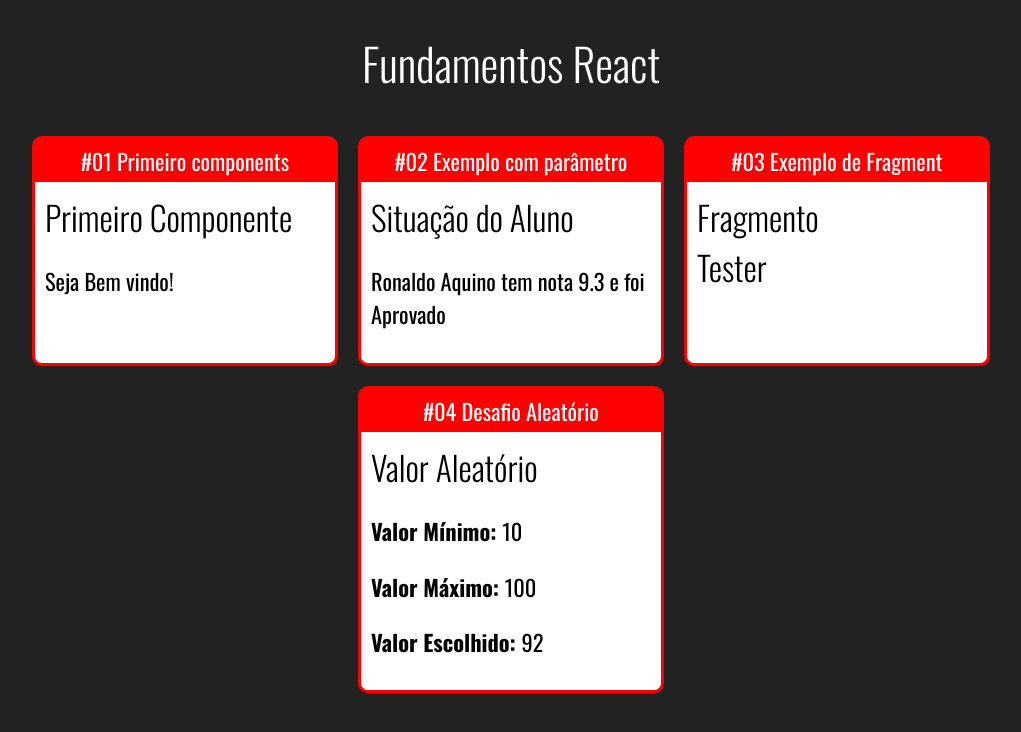
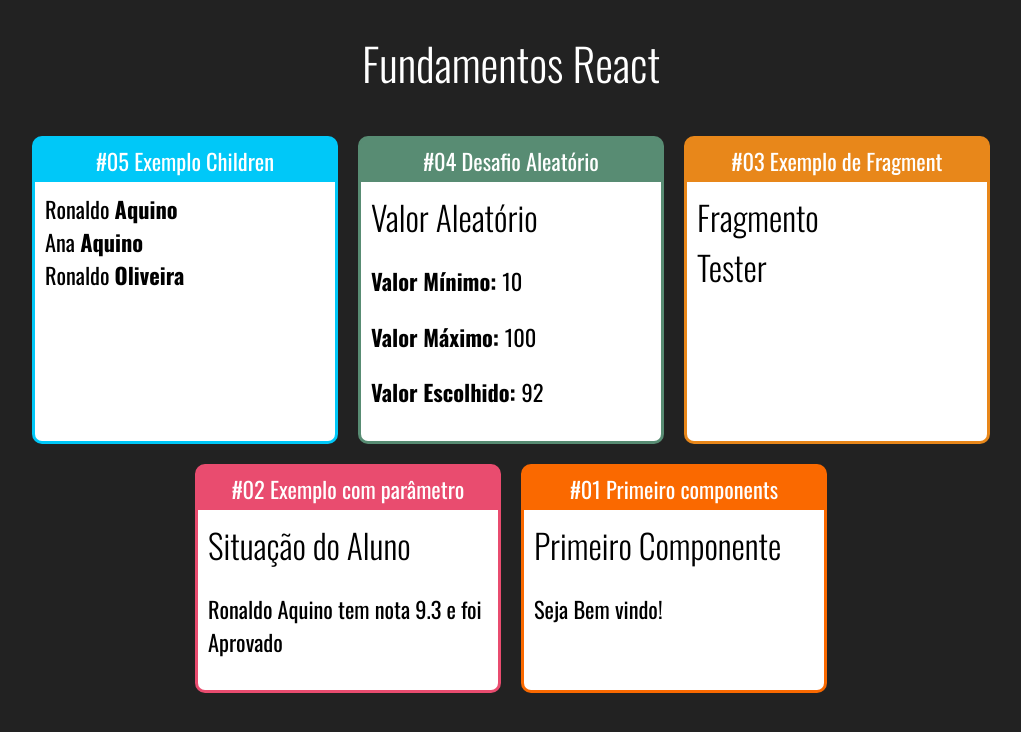
Before and after one commit to ronaldo-aquino/react-fundamentos, a JavaScript app: page / in a window 1280 px wide. Shown: the top 732 px of the page, without its empty margins (129-1150 px from the left). Built offline with nearby package versions, Linux system fonts and the light colour scheme.

Commit message:
Propriedades do pai para o filho

```diff
--- a/src/App.js
+++ b/src/App.js
@@ -4,17 +4,26 @@ import Frangmento from "./components/basicos/Fragmento";
 import Primeiro from "./components/basicos/Primeiro";
 import Card from "./components/layout/Card";
 import "./App.css";
+import Familia from "./components/basicos/Familia";
 
 const App = () => {
   return (
     <>
       <h1 className="title-component-app">Fundamentos React</h1>
       <div className="cards">
-        <Card title="#01 Primeiro components">
-          <Primeiro />
+        <Card title="#05 Exemplo Children" color="#00C8F8">
+          <Familia lastName="Aquino"></Familia>
         </Card>
 
-        <Card title="#02 Exemplo com parâmetro">
+        <Card title="#04 Desafio Aleatório" color="#588C73">
+          <Aleatorio min={10} max={100} />
+        </Card>
+
+        <Card title="#03 Exemplo de Fragment" color="#E8871A">
+          <Frangmento />
+        </Card>
+
+        <Card title="#02 Exemplo com parâmetro" color="#E94C6F">
           <ComParametro
             titulo="Situação do Aluno"
             aluno="Ronaldo Aquino"
@@ -22,12 +31,8 @@ const App = () => {
           />
         </Card>
 
-        <Card title="#03 Exemplo de Fragment">
-          <Frangmento />
-        </Card>
-
-        <Card title="#04 Desafio Aleatório">
-          <Aleatorio min={10} max={100} />
+        <Card title="#01 Primeiro components" color="#FA6900">
+          <Primeiro />
         </Card>
       </div>
     </>
--- /dev/null
+++ b/src/components/basicos/Familia.js
@@ -0,0 +1,13 @@
+import FamiliaMembro from "./FamiliaMembro";
+
+const Familia = ({lastName}) => {
+  return (
+    <>
+      <FamiliaMembro firstName="Ronaldo" lastName={lastName} />
+      <FamiliaMembro firstName="Ana" lastName={lastName} />
+      <FamiliaMembro firstName="Ronaldo" lastName="Oliveira" />
+    </>
+  );
+};
+
+export default Familia;
--- /dev/null
+++ b/src/components/basicos/FamiliaMembro.js
@@ -0,0 +1,9 @@
+const FamiliaMembro = ({ firstName, lastName }) => {
+  return (
+    <div>
+      {firstName} <strong>{lastName}</strong>
+    </div>
+  );
+};
+
+export default FamiliaMembro;
--- a/src/components/layout/Card.css
+++ b/src/components/layout/Card.css
@@ -1,8 +1,7 @@
 .Card {
-  background-color: red;
   border-radius: 10px;
   overflow: hidden;
-  border: 3px solid red;
+  border: 3px solid;
   margin: 10px;
   display: flex;
   flex-direction: column;
--- a/src/components/layout/Card.js
+++ b/src/components/layout/Card.js
@@ -1,8 +1,14 @@
 import "./Card.css";
 
-const Card = ({ children, title }) => {
+const Card = ({ children, title, color }) => {
+  const styleBackgroundAndBorderColorCard = color || "#f00";
+  const cardStyle = {
+    backgroundColor: styleBackgroundAndBorderColorCard,
+    borderColor: styleBackgroundAndBorderColorCard,
+  };
+
   return (
-    <div className="Card">
+    <div className="Card" style={cardStyle}>
       <div className="Title">{title}</div>
       <div className="Content">{children}</div>
     </div>
```
Also changed, not shown: 1 other file (tests, documents, lock files or other folders).
